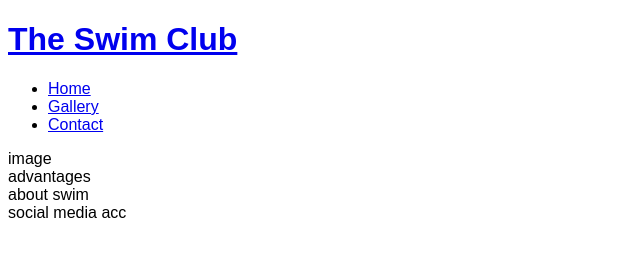
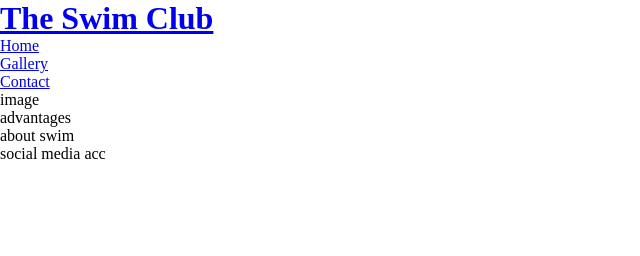
Before and after one commit to ayotemmy101/Awani-Ayodele-First-Project, a plain HTML site: page index.html in a window 1280 px wide. Shown: the whole page, without its empty margins (0-640 px from the left). Drawn offline with Linux system fonts and the light colour scheme.

Commit message:
Add google fonts and remove default margins, padding and borders

```diff
--- a/assets/css/style.css
+++ b/assets/css/style.css
@@ -1,5 +1,14 @@
+
+@import url('https://fonts.googleapis.com/css2?family=Poppins:wght@500&family=Roboto+Mono&display=swap');
+
+*{
+    margin: 0;
+    padding: 0;
+    border: none;
+}
+
 body{
 
-    font-family: Arial;
-
+    font-family: Poppins, Roboto+Mono;
+    font-weight: 300;
 }
```
